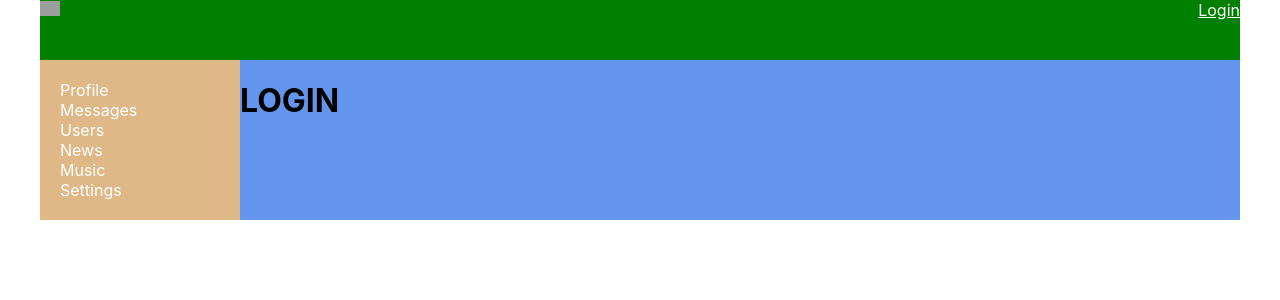
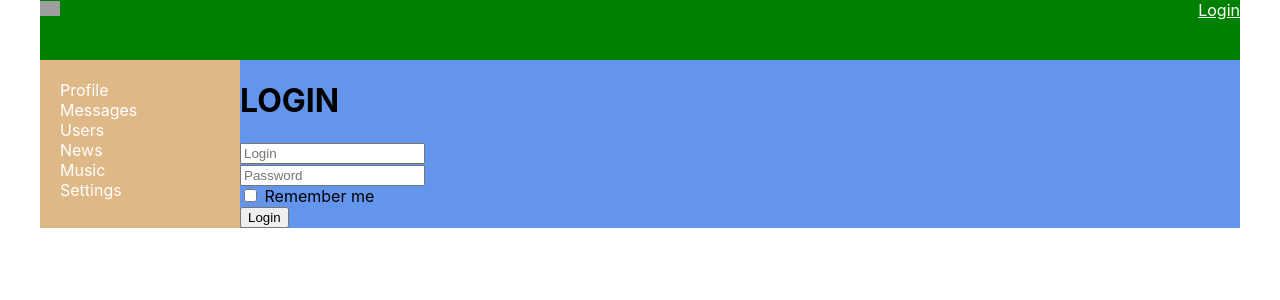
Before and after one commit to kozMikhailS1286/samurai-way-main, a React (Create React App) app: page /login in a window 1280 px wide. Shown: the top 300 px of the page. Built offline with nearby package versions, Linux system fonts and the light colour scheme; no server answers; grey boxes are pictures that could not be loaded.

Commit message:
Video 75

```diff
--- a/src/components/Login/Login.tsx
+++ b/src/components/Login/Login.tsx
@@ -1,8 +1,33 @@
 import React from 'react'
+import {Field, reduxForm} from "redux-form";
 
 
+const LoginForm = () => {
+    return (
+        <form>
+            <div>
+                <Field placeholder={'Login'} component={'input'} name={'login'}/>
+            </div>
+            <div>
+                <Field placeholder={'Password'} component={'input'} name={'password'} />
+            </div>
+            <div>
+                <Field type={"checkbox"} component={'input'} name={'rememberMe'}/> Remember me
+            </div>
+            <button> Login</button>
+        </form>
+    )
+}
+
+export const LoginReduxForm = reduxForm({
+    form: 'login'
+})(LoginForm)
+
 const Login = () => {
-    return <h1> LOGIN </h1>
+    return <div>
+        <h1> LOGIN </h1>
+        <LoginReduxForm />
+    </div>
 }
 
 export default Login;
--- a/src/redux/redux-store.ts
+++ b/src/redux/redux-store.ts
@@ -5,7 +5,7 @@ import sidebarReducer from "./sidebar-reducer";
 import usersReducer from "./users-reducer";
 import authReducer from "./auth-reducer";
 import thunkMiddleware, {ThunkDispatch} from 'redux-thunk'
-import {TypedUseSelectorHook, useDispatch, useSelector} from "react-redux";
+import {reducer as formReducer} from "redux-form";
 
 
 
@@ -15,13 +15,12 @@ let reducers = combineReducers({
     sidebarPage: sidebarReducer,
     usersPage: usersReducer,
     auth: authReducer,
+    form: formReducer
 })
 
 let store = createStore(reducers, applyMiddleware(thunkMiddleware));
 
 export type AppThunkDispatch = ThunkDispatch<AppRootStateType, any, AnyAction>
-// export const useAppDispatch = () => useDispatch<AppThunkDispatch>();
-// export const useAppSelector: TypedUseSelectorHook<AppRootStateType> = useSelector
 
 export type AppRootStateType = ReturnType<typeof reducers>
 
```
Also changed, not shown: package.json (+5 -2 lines), 1 other file (tests, documents, lock files or other folders).
